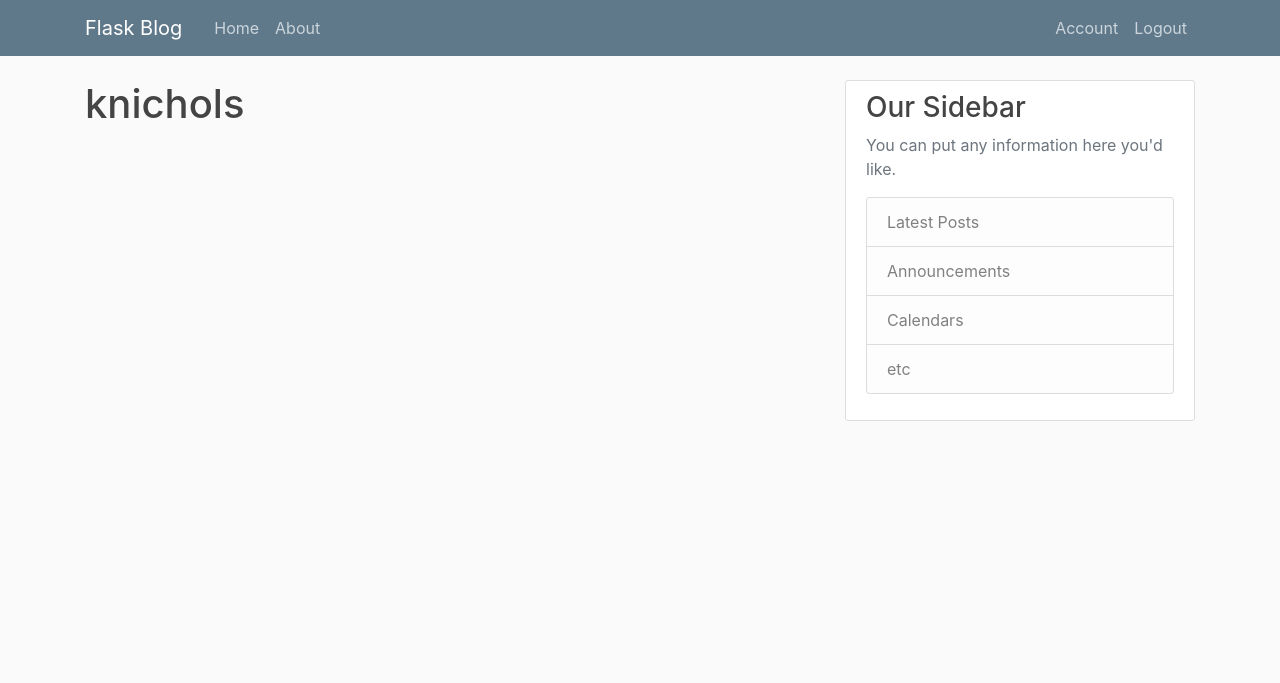
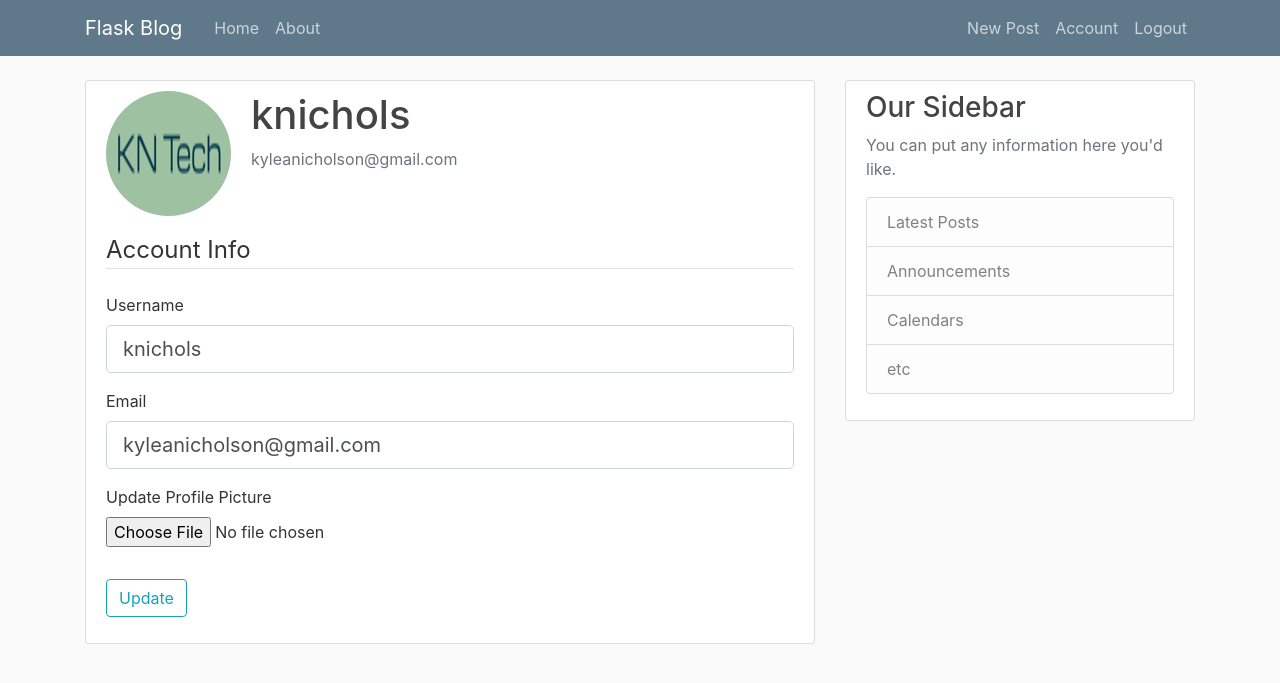
Before and after one commit to kyleanicholson/KN-Tech-Blog, a Flask app: page /account in a window 1280 px wide. Shown: the top 683 px of the page. Run offline with Flask 2, Linux system fonts and the light colour scheme; a user stored in the database is signed in; some libraries are stand-ins or nearby versions.

Commit message:
user acct and profile picture

```diff
--- a/flaskblog/forms.py
+++ b/flaskblog/forms.py
@@ -1,6 +1,8 @@
 from ast import Pass
 from flask_wtf import FlaskForm
-from wtforms import StringField, PasswordField, SubmitField, BooleanField
+from flask_wtf.file import FileField, FileAllowed
+from flask_login import current_user
+from wtforms import StringField, PasswordField, SubmitField, BooleanField, TextAreaField
 from wtforms.validators import DataRequired, Length, Email, EqualTo, ValidationError
 from flaskblog.models import User
 
@@ -31,3 +33,28 @@ class LoginForm(FlaskForm):
     password = PasswordField('Password', validators=[DataRequired()])
     remember = BooleanField('Remember Me')
     submit = SubmitField('Login')
+
+class UpdateAccountForm(FlaskForm):
+    username = StringField('Username',
+                            validators=[DataRequired(),Length(min=2,max=20)])
+    email = StringField('Email',
+                            validators=[DataRequired(), Email()])
+    picture = FileField('Update Profile Picture',validators =[FileAllowed(['jpg','png'])])
+    submit = SubmitField('Update')
+
+    def validate_username(self, username):
+        if username.data != current_user.username:
+            user = User.query.filter_by(username=username.data).first()
+            if user:
+                raise ValidationError('Username is taken, please choose a different username')
+
+    def validate_email(self, email):
+        if email.data != current_user.email:
+            user = User.query.filter_by(email=email.data).first()
+            if user:
+                raise ValidationError('Email is taken, please choose a different email')
+
+class PostForm(FlaskForm):
+    title = StringField('Title', validators=[DataRequired()])
+    content= TextAreaField('Content', validators=[DataRequired()])
+    submit = SubmitField('Post')
--- a/flaskblog/routes.py
+++ b/flaskblog/routes.py
@@ -1,27 +1,20 @@
+import os
+from random import random
+import secrets
+from PIL import Image
+from threading import currentThread
 from flask import render_template, url_for, flash, redirect, request
-from flaskblog.forms import RegistrationForm, LoginForm
+from flaskblog.forms import RegistrationForm, LoginForm, UpdateAccountForm, PostForm
 from flaskblog.models import User, Post
 from flaskblog import app, db, bcrypt
 from flask_login import login_user, current_user, logout_user, login_required
 
-posts = [
-    {
-        'author': 'Kyle Nicholson',
-        'title': 'Blog Post 0',
-        'content': 'First post content',
-        'date_posted': 'September 6, 2022'
-    },
-    {
-        'author': 'Kyle Nicholson',
-        'title': 'Blog Post 1',
-        'content': 'Second post content',
-        'date_posted': 'September 10, 2022',
-    },
-]
 
 @app.route("/")
 @app.route("/home")
+
 def home():
+    posts = Post.query.all()
     return render_template('home.html', posts=posts)
 
 @app.route("/about")
@@ -60,13 +53,53 @@ def login():
     return render_template('login.html', title = 'Login', form=form)
 
 
-
 @app.route("/logout")
 def logout():
     logout_user()
     return redirect(url_for('home'))
 
-@app.route("/account")
+def save_picture(form_picture):
+    random_hex = secrets.token_hex(8)
+    _, f_ext = os.path.splitext(form_picture.filename)
+    picture_fn = random_hex + f_ext
+    picture_path = os.path.join(app.root_path, 'static/profile_pics', picture_fn)
+
+    output_size = (125,125)
+    i = Image.open(form_picture)
+    i.thumbnail(output_size)
+    i.save(picture_path)
+
+    return picture_fn
+
+
+@app.route("/account", methods=['GET','POST'])
 @login_required
 def account():
-    return render_template('account.html', title="Account")
+    form = UpdateAccountForm()
+    if form.validate_on_submit():
+        if form.picture.data:
+            picture_file = save_picture(form.picture.data)
+            current_user.image_file = picture_file
+        current_user.username = form.username.data
+        current_user.email = form.email.data
+        db.session.commit()
+        flash('Your account has been updated!', 'success')
+        return redirect(url_for('account'))
+    elif request.method == 'GET':
+        form.username.data = current_user.username
+        form.email.data = current_user.email
+
+    image_file = url_for('static', filename='profile_pics/' + current_user.image_file)
+    return render_template('account.html', title="Account", image_file=image_file, form=form)
+
+@app.route("/post/new", methods=['GET','POST'])
+@login_required
+def new_post():
+    form = PostForm()
+    if form.validate_on_submit():
+        post = Post(title=form.title.data, content =form.content.data, author=current_user)
+        db.session.add(post)
+        db.session.commit()
+        flash('Your post has been created!', 'success')
+        return redirect(url_for('home'))
+    return render_template('create_post.html', title='New Post', form=form)
--- a/flaskblog/templates/account.html
+++ b/flaskblog/templates/account.html
@@ -1,4 +1,58 @@
 {% extends "layout.html" %}
 {% block content %}
-    <h1>{{ current_user.username }}</h1>
+    <div class="content-section">
+      <div class="media">
+        <img class="rounded-circle account-img" src="{{image_file}}">
+        <div class="media-body">
+          <h2 class="account-heading">{{ current_user.username }}</h2>
+          <p class="text-secondary">{{ current_user.email }}</p>
+        </div>
+      </div>
+    <form action="" method="POST" enctype="multipart/form-data">
+        {{ form.hidden_tag() }}
+        <fieldset class="form-group">
+            <legend class="border-bottom mb-4">Account Info</legend>
+            <div class="form-group">
+                {{ form.username.label(class="form-control-label") }}
+                {% if form.username.errors %}
+                    {{ form.username(class="form-control form-control-lg is-invalid") }}
+                    <div class="invalid-feedback">
+                        {% for error in form.username.errors %}
+                            <span>{{ error }} </span>
+                        {% endfor %}
+                    </div>
+                {% else %}
+                    {{form.username(class="form-control form-control-lg")}}
+                {% endif %}
+            </div>
+            <div class="form-group">
+                {{ form.email.label(class="form-control-label") }}
+                {% if form.email.errors %}
+                    {{ form.email(class="form-control form-control-lg is-invalid") }}
+                    <div class="invalid-feedback">
+                        {% for error in form.email.errors %}
+                            <span>{{ error }} </span>
+                        {% endfor %}
+                    </div>
+                {% else %}
+                    {{form.email(class="form-control form-control-lg")}}
+                {% endif %}
+            </div>
+            <div class="form-group">
+                {{ form.picture.label() }}
+                {{ form.picture(class="form-control-file") }}
+                {% if form.picture.errors %}
+                    {% for error in form.picture.errors %}
+                        <span class="text-danger">{{ error }} </span></br>
+                    {% endfor %}
+                {% endif %}
+
+            </div>
+
+        </fieldset>
+        <div class="form-group">
+            {{ form.submit(class="btn btn-outline-info") }}
+        </div>
+    </form>
+  </div>
 {% endblock content %}
--- a/flaskblog/templates/layout.html
+++ b/flaskblog/templates/layout.html
@@ -33,6 +33,7 @@
             <!-- Navbar Right Side -->
             <div class="navbar-nav">
               {% if current_user.is_authenticated %}
+                <a class="nav-item nav-link" href="{{ url_for('new_post') }}">New Post</a>
                 <a class="nav-item nav-link" href="{{ url_for('account') }}">Account</a>
                 <a class="nav-item nav-link" href="{{ url_for('logout') }}">Logout</a>
               {% else %}
```
Also changed, not shown: flaskblog/templates/create_post.html (added, +41 -0 lines), flaskblog/site.db, flaskblog/static/profile_pics/d8caa3e84154ef43.png (added), flaskblog/static/profile_pics/default.jpg (added).
